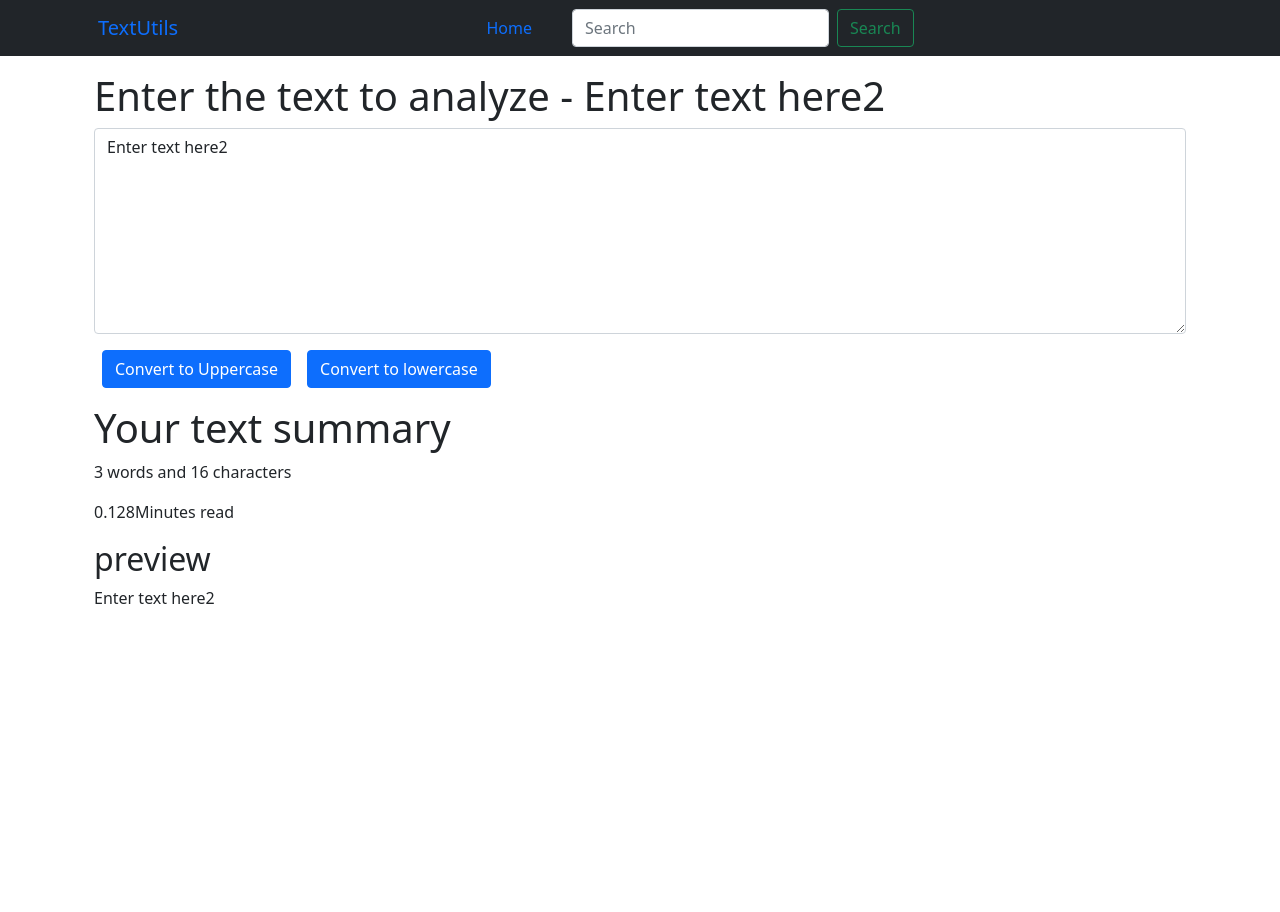
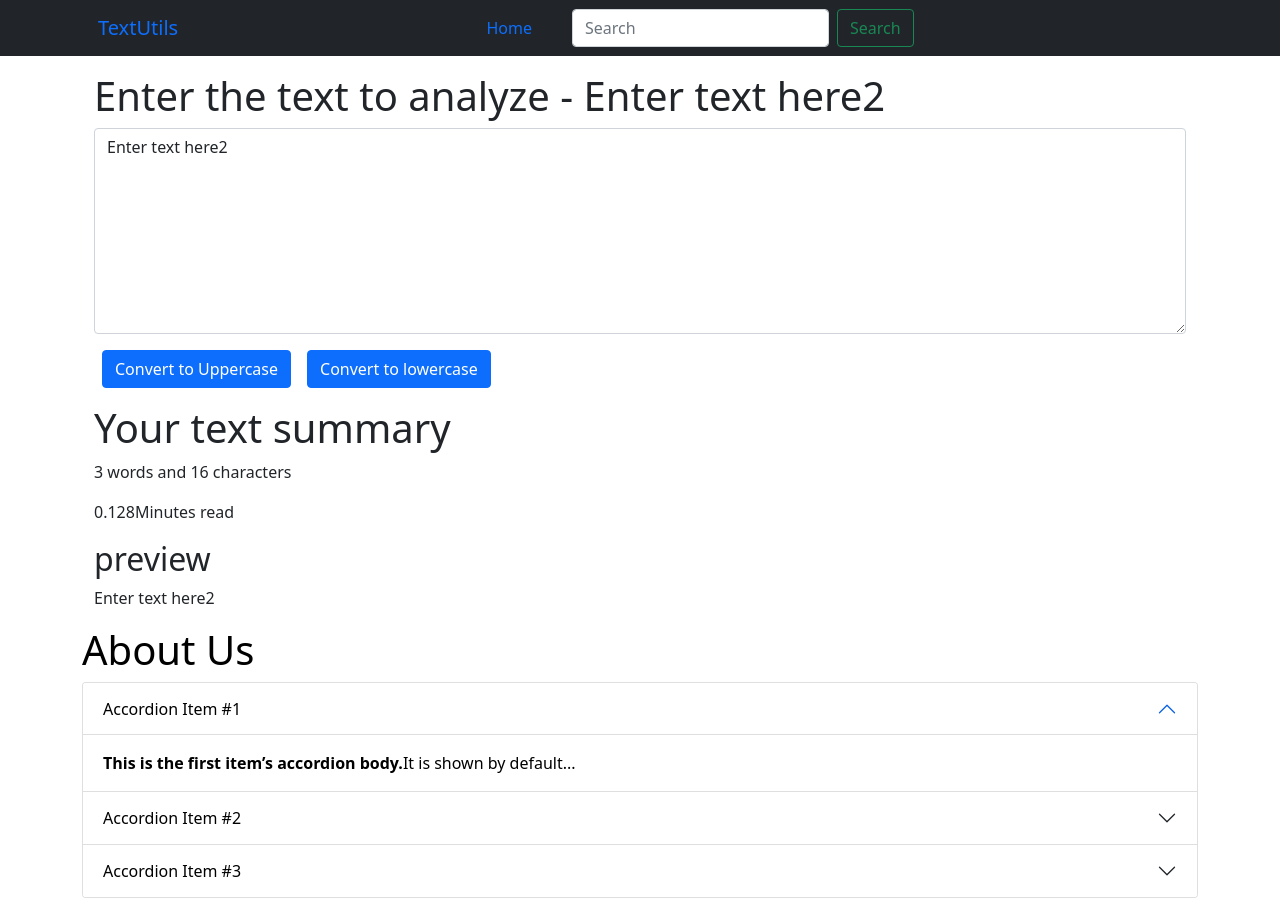
Before and after one commit to Rehanshahii109/codewithharry, a React (Vite) app in the folder prototypes/: page / in a window 1280 px wide. Shown: the top 912 px of the page. Before the commit the page ends 800 px from the top, so only its background shows below. Built offline with nearby package versions, Linux system fonts and the light colour scheme.

Commit message:
about page

```diff
--- a/prototypes/src/App.jsx
+++ b/prototypes/src/App.jsx
@@ -3,6 +3,7 @@
 import './App.css'
 import Navber from './components/Navber';
 import TextForm from './components/TextForm';
+import About from './components/About';
 
 
 function App() {
@@ -12,8 +13,10 @@ return (
   <>
    <Navber title="TextUtils"/>
    <div className="container my-3">
-   <TextForm heading="Enter the text to analyze" />
-   </div>
+    <TextForm heading="Enter the text to analyze" />
+    </div>
+     <About></About>
+
  </>
 );
 }
--- /dev/null
+++ b/prototypes/src/components/About.jsx
@@ -0,0 +1,121 @@
+import React, { useState } from 'react';
+
+function About() {
+  const [myStyle, setMyStyle] = useState({
+    color: 'black',
+    backgroundColor: 'white',
+
+  });
+
+  const [btnText, setBtnText] = useState("Enable dark mode");
+
+  const toggleStyle = () => {
+    if (myStyle.color === 'black') {
+      setMyStyle({
+        color: 'white',
+        backgroundColor: 'black',
+        border: '1px solid white'
+      });
+      setBtnText("Enable light mode");
+    } else {
+      setMyStyle({
+        color: 'black',
+        backgroundColor: 'white',
+      });
+      setBtnText("Enable Dark mode");
+    }
+  };
+
+  return (
+    <div className="container" style={myStyle}>
+      <h1 className="my-2">About Us</h1>
+      <div className="accordion" id="accordionExample">
+        <div className="accordion-item" style={myStyle}>
+          <h2 className="accordion-header">
+            <button
+              className="accordion-button"
+              style={myStyle}
+              type="button"
+              data-bs-toggle="collapse"
+              data-bs-target="#collapseOne"
+              aria-expanded="true"
+              aria-controls="collapseOne"
+            >
+              Accordion Item #1
+            </button>
+          </h2>
+          <div
+            id="collapseOne"
+            className="accordion-collapse collapse show"
+            data-bs-parent="#accordionExample"
+          >
+            <div className="accordion-body">
+              <strong>This is the first item’s accordion body.</strong>
+              It is shown by default...
+            </div>
+          </div>
+        </div>
+
+        <div className="accordion-item" style={myStyle}>
+          <h2 className="accordion-header">
+            <button
+              className="accordion-button collapsed"
+              style={myStyle}
+              type="button"
+              data-bs-toggle="collapse"
+              data-bs-target="#collapseTwo"
+              aria-expanded="false"
+              aria-controls="collapseTwo"
+            >
+              Accordion Item #2
+            </button>
+          </h2>
+          <div
+            id="collapseTwo"
+            className="accordion-collapse collapse"
+            data-bs-parent="#accordionExample"
+          >
+            <div className="accordion-body">
+              <strong>This is the second item’s accordion body.</strong>
+              It is hidden by default...
+            </div>
+          </div>
+        </div>
+
+        <div className="accordion-item" style={myStyle}>
+          <h2 className="accordion-header">
+            <button
+              className="accordion-button collapsed"
+              style={myStyle}
+              type="button"
+              data-bs-toggle="collapse"
+              data-bs-target="#collapseThree"
+              aria-expanded="false"
+              aria-controls="collapseThree"
+            >
+              Accordion Item #3
+            </button>
+          </h2>
+          <div
+            id="collapseThree"
+            className="accordion-collapse collapse"
+            data-bs-parent="#accordionExample"
+          >
+            <div className="accordion-body">
+              <strong>This is the third item’s accordion body.</strong>
+              Like the others...
+            </div>
+          </div>
+        </div>
+      </div>
+
+      <div className="container my-3">
+        <button onClick={toggleStyle} type="button" className="btn btn-primary">
+          {btnText}
+        </button>
+      </div>
+    </div>
+  );
+}
+
+export default About;
```
